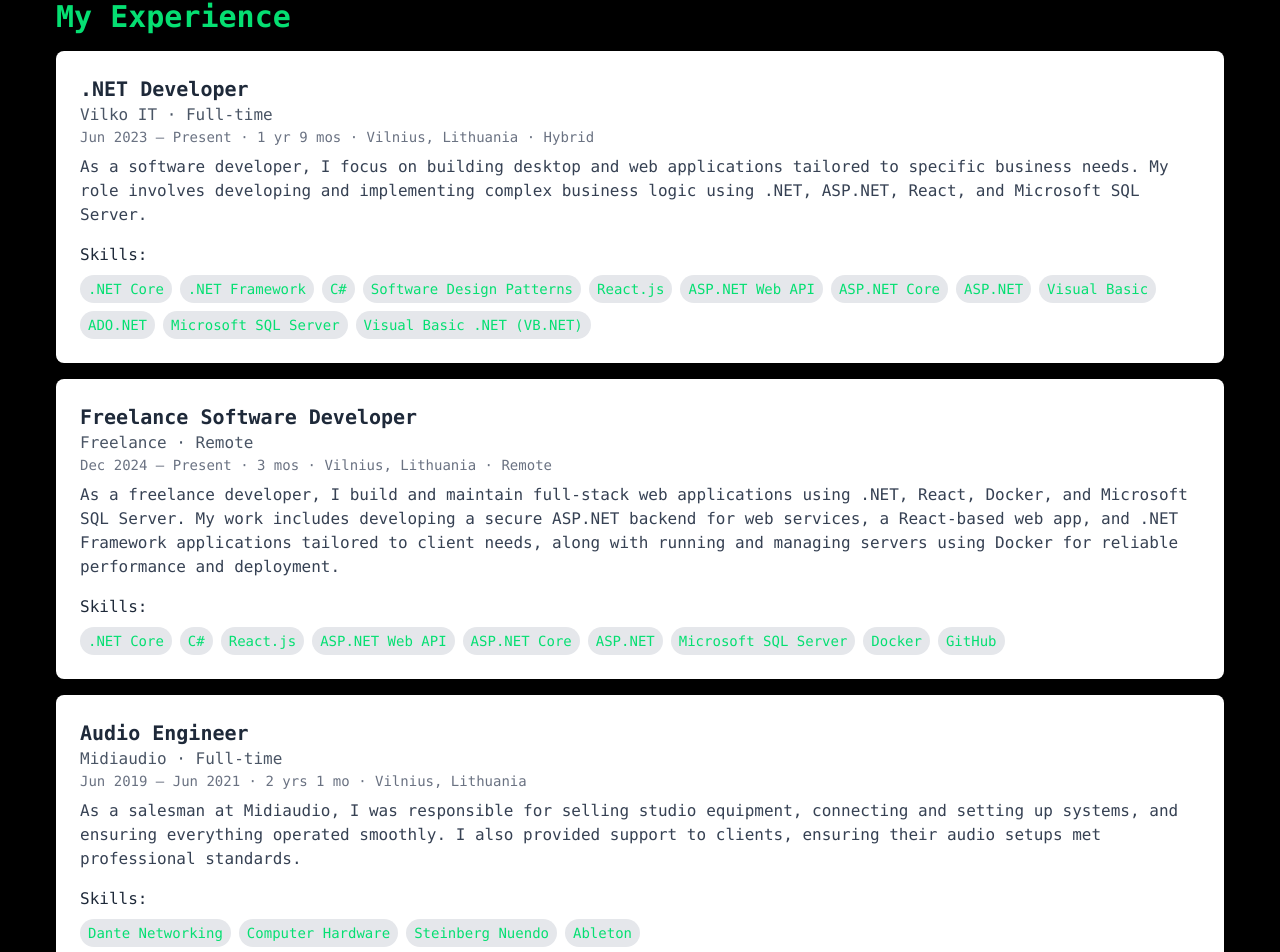
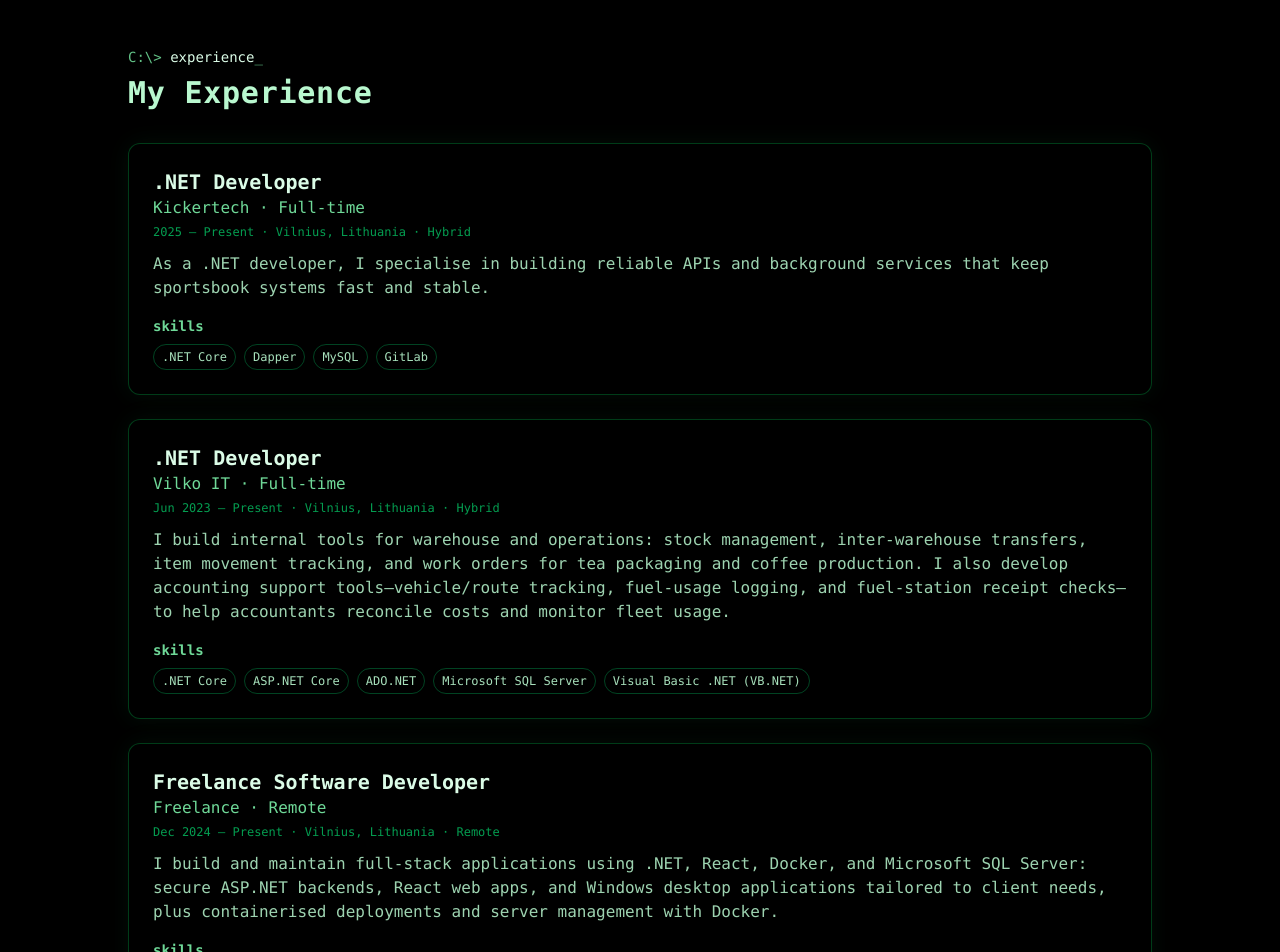
Before and after one commit to VytautasVilkas/CvWebSite, a React (Vite) app in the folder my-cv-page/: page / in a window 1280 px wide. Shown: the part 910-1862 px from the top of the page. Built offline with nearby package versions, Linux system fonts and the light colour scheme.

Commit message:
Chnaging experience description

```diff
--- a/my-cv-page/src/pages/Experience.jsx
+++ b/my-cv-page/src/pages/Experience.jsx
@@ -1,85 +1,100 @@
-// src/pages/Experience.jsx
+import React from "react";
+
 function Experience() {
+  const jobs = [
+      {
+          title: ".NET Developer",
+          company: "Kickertech · Full-time",
+          period: "2025 – Present · Vilnius, Lithuania · Hybrid",
+          desc:
+              "As a .NET developer, I specialise in building reliable APIs and background services that keep sportsbook systems fast and stable.",
+          skills: [".NET Core", "Dapper", "MySQL", "GitLab"],
+      },
+      {
+          title: ".NET Developer",
+          company: "Vilko IT · Full-time",
+          period: "Jun 2023 – Present · Vilnius, Lithuania · Hybrid",
+          desc:
+              "I build internal tools for warehouse and operations: stock management, inter-warehouse transfers, item movement tracking, and work orders for tea packaging and coffee production. I also develop accounting support tools—vehicle/route tracking, fuel-usage logging, and fuel-station receipt checks—to help accountants reconcile costs and monitor fleet usage.",
+          skills: [
+              ".NET Core",
+              "ASP.NET Core",
+              "ADO.NET",
+              "Microsoft SQL Server",
+              "Visual Basic .NET (VB.NET)",
+          ],
+      },
+      {
+          title: "Freelance Software Developer",
+          company: "Freelance · Remote",
+          period: "Dec 2024 – Present · Vilnius, Lithuania · Remote",
+          desc:
+              "I build and maintain full-stack applications using .NET, React, Docker, and Microsoft SQL Server: secure ASP.NET backends, React web apps, and Windows desktop applications tailored to client needs, plus containerised deployments and server management with Docker.",
+          skills: [".NET Core", "React.js", "Microsoft SQL Server", "Docker", "GitHub"],
+      },
+    {
+      title: "Audio Engineer",
+      company: "Midiaudio · Full-time",
+      period: "Jun 2019 – Jun 2021 · Vilnius, Lithuania",
+      desc:
+        "Sold and set up studio equipment, configured systems, and supported clients to ensure professional audio standards.",
+      skills: ["Dante Networking", "Steinberg Nuendo", "Ableton"],
+    },
+  ];
+
   return (
+    <section
+      id="experience"
+      className="min-h-screen scroll-mt-[80px] bg-black text-green-400 font-mono px-6 py-12"
+    >
+      <div className="w-full max-w-5xl mx-auto">
+        <div className="mb-8">
+          <div className="text-sm text-green-300/80 select-none">
+            C:\&gt; <span className="text-green-100">experience</span>
+            <span className="blink-cursor">_</span>
+          </div>
+          <h1 className="text-3xl font-bold text-green-200 mt-2 tracking-wide">
+            My Experience
+          </h1>
+        </div>
 
-      <section id="experience">
+        <ul className="space-y-6">
+          {jobs.map((job, idx) => (
+            <li
+              key={idx}
+              className="p-6 rounded-xl border border-green-500/30 bg-black/60 shadow-[0_0_24px_rgba(34,197,94,0.08)]"
+            >
+              <h2 className="text-xl font-semibold text-green-100">{job.title}</h2>
+              <p className="text-green-300/90">{job.company}</p>
+              <p className="text-xs text-green-400/70 mt-1">{job.period}</p>
 
-          <div>
-              <h1 className="text-3xl font-bold mb-4">My Experience</h1>
-              <ul className="space-y-4">
-                  {/* .NET Developer Experience */}
-                  <li className="p-6 bg-white rounded-lg shadow-md">
-                      <h2 className="text-xl font-semibold text-gray-800">.NET Developer</h2>
-                      <p className="text-gray-600">Vilko IT · Full-time</p>
-                      <p className="text-sm text-gray-500">Jun 2023 – Present · 1 yr 9 mos · Vilnius, Lithuania · Hybrid</p>
-                      <p className="mt-2 text-gray-700">
-                          As a software developer, I focus on building desktop and web applications tailored to specific business needs. My role involves developing and implementing complex business logic using .NET, ASP.NET, React, and Microsoft SQL Server.
-                      </p>
+              <p className="mt-3 text-green-200/85">{job.desc}</p>
+
               <div className="mt-4">
-                          <h3 className="text-md font-medium text-gray-800">Skills:</h3>
-                          <div className="flex flex-wrap gap-2 mt-2">
-                              {[
-                                  ".NET Core", ".NET Framework", "C#", "Software Design Patterns", "React.js",
-                                  "ASP.NET Web API", "ASP.NET Core", "ASP.NET", "Visual Basic", "ADO.NET",
-                                  "Microsoft SQL Server", "Visual Basic .NET (VB.NET)"
-                              ].map((skill, index) => (
-                                  <span key={index} className="px-2 py-1 text-sm bg-gray-200 rounded-full">
-                                      {skill}
+                <h3 className="text-sm font-semibold text-green-300/90 mb-2">skills</h3>
+                <div className="flex flex-wrap gap-2">
+                  {job.skills.map((s) => (
+                    <span
+                      key={s}
+                      className="px-2 py-1 text-xs rounded-full border border-green-400/30 text-green-200/90"
+                    >
+                      {s}
                     </span>
                   ))}
                 </div>
               </div>
             </li>
-                                    {/* Freelance Software Developer Experience */}
-                    <li className="p-6 bg-white rounded-lg shadow-md">
-                        <h2 className="text-xl font-semibold text-gray-800">Freelance Software Developer</h2>
-                        <p className="text-gray-600">Freelance · Remote</p>
-                        <p className="text-sm text-gray-500">Dec 2024 – Present · 3 mos · Vilnius, Lithuania · Remote</p>
-                        <p className="mt-2 text-gray-700">
-                            As a freelance developer, I build and maintain full-stack web applications using .NET, React, Docker, and Microsoft SQL Server. My work includes developing a secure ASP.NET backend for web services, a React-based web app, and .NET Framework applications tailored to client needs, along with running and managing servers using Docker for reliable performance and deployment.
-                        </p>
-                        <div className="mt-4">
-                            <h3 className="text-md font-medium text-gray-800">Skills:</h3>
-                            <div className="flex flex-wrap gap-2 mt-2">
-                                {[
-                                    ".NET Core", "C#", "React.js", "ASP.NET Web API", "ASP.NET Core",
-                                    "ASP.NET", "Microsoft SQL Server", "Docker", "GitHub"
-                                ].map((skill, index) => (
-                                    <span key={index} className="px-2 py-1 text-sm bg-gray-200 rounded-full">
-                                        {skill}
-                                    </span>
           ))}
+        </ul>
+
+        <div className="border-t border-green-500/20 mt-6" />
       </div>
-                        </div>
-                    </li>
-                    {/* Audio Engineer Experience */}
-                <li className="p-6 bg-white rounded-lg shadow-md">
-                    <h2 className="text-xl font-semibold text-gray-800">Audio Engineer</h2>
-                    <p className="text-gray-600">Midiaudio · Full-time</p>
-                    <p className="text-sm text-gray-500">Jun 2019 – Jun 2021 · 2 yrs 1 mo · Vilnius, Lithuania</p>
-                    <p className="mt-2 text-gray-700">
-                    As a salesman at Midiaudio, I was responsible for selling studio equipment, connecting and setting up systems, and ensuring everything operated smoothly. I also provided support to clients, ensuring their audio setups met professional standards.
-                    </p>
-                    <div className="mt-4">
-                        <h3 className="text-md font-medium text-gray-800">Skills:</h3>
-                        <div className="flex flex-wrap gap-2 mt-2">
-                            {[
-                                "Dante Networking", "Computer Hardware", "Steinberg Nuendo", "Ableton"
-                            ].map((skill, index) => (
-                                <span key={index} className="px-2 py-1 text-sm bg-gray-200 rounded-full">
-                                    {skill}
-                                </span>
-                            ))}
-                        </div>
-                    </div>
-                </li>
 
-
-              </ul>
-          </div>
-          <div className="border-t border-gray-300 mt-5"></div>
+      <style>{`
+        @keyframes blinkCursor { 0%,49% {opacity:1;} 50%,100% {opacity:0;} }
+        .blink-cursor { animation: blinkCursor 1s step-start infinite; }
+      `}</style>
     </section>
   );
 }
-
 export default Experience;
```
Lines whose indentation alone changed are shown as unchanged.
